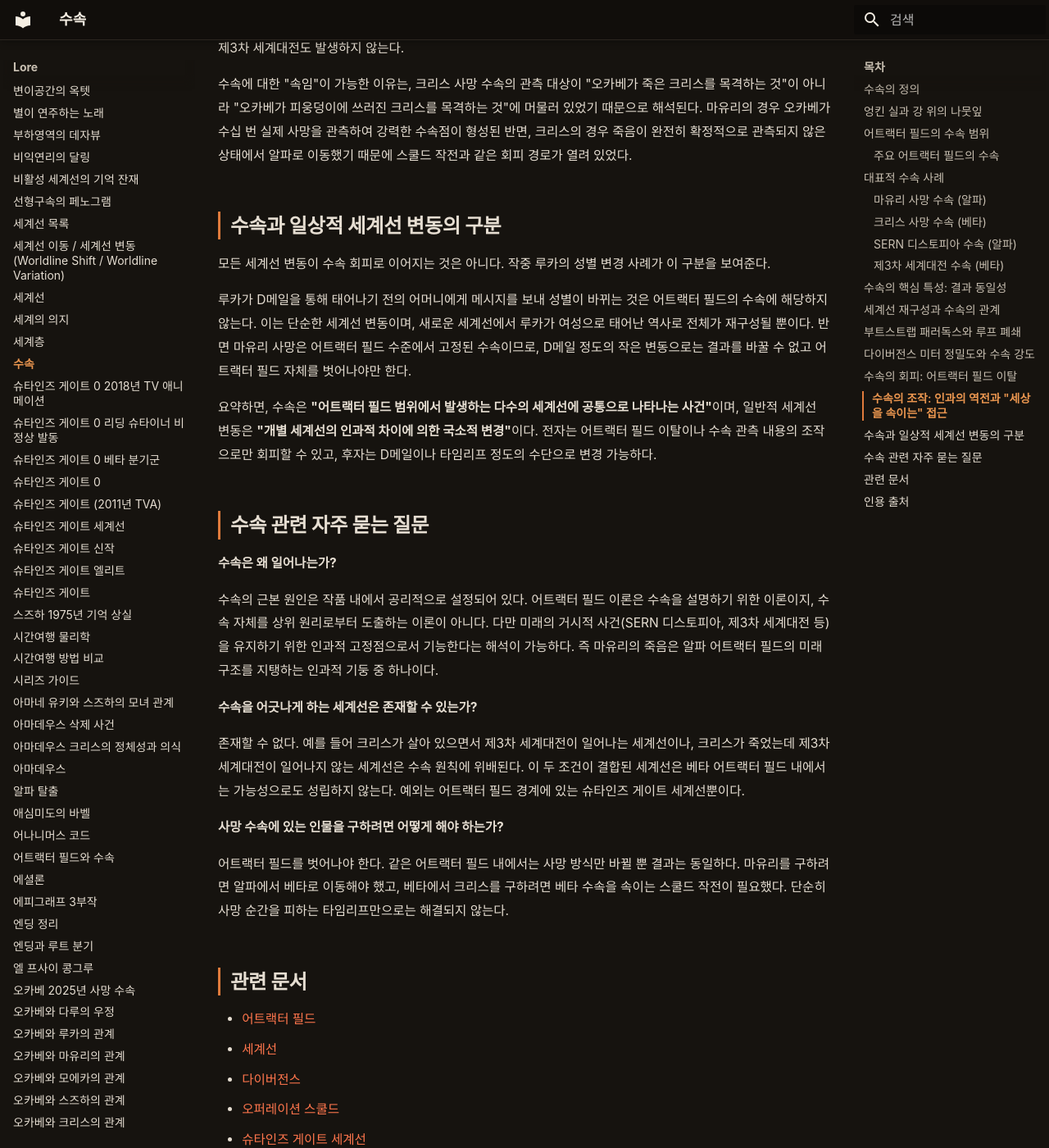
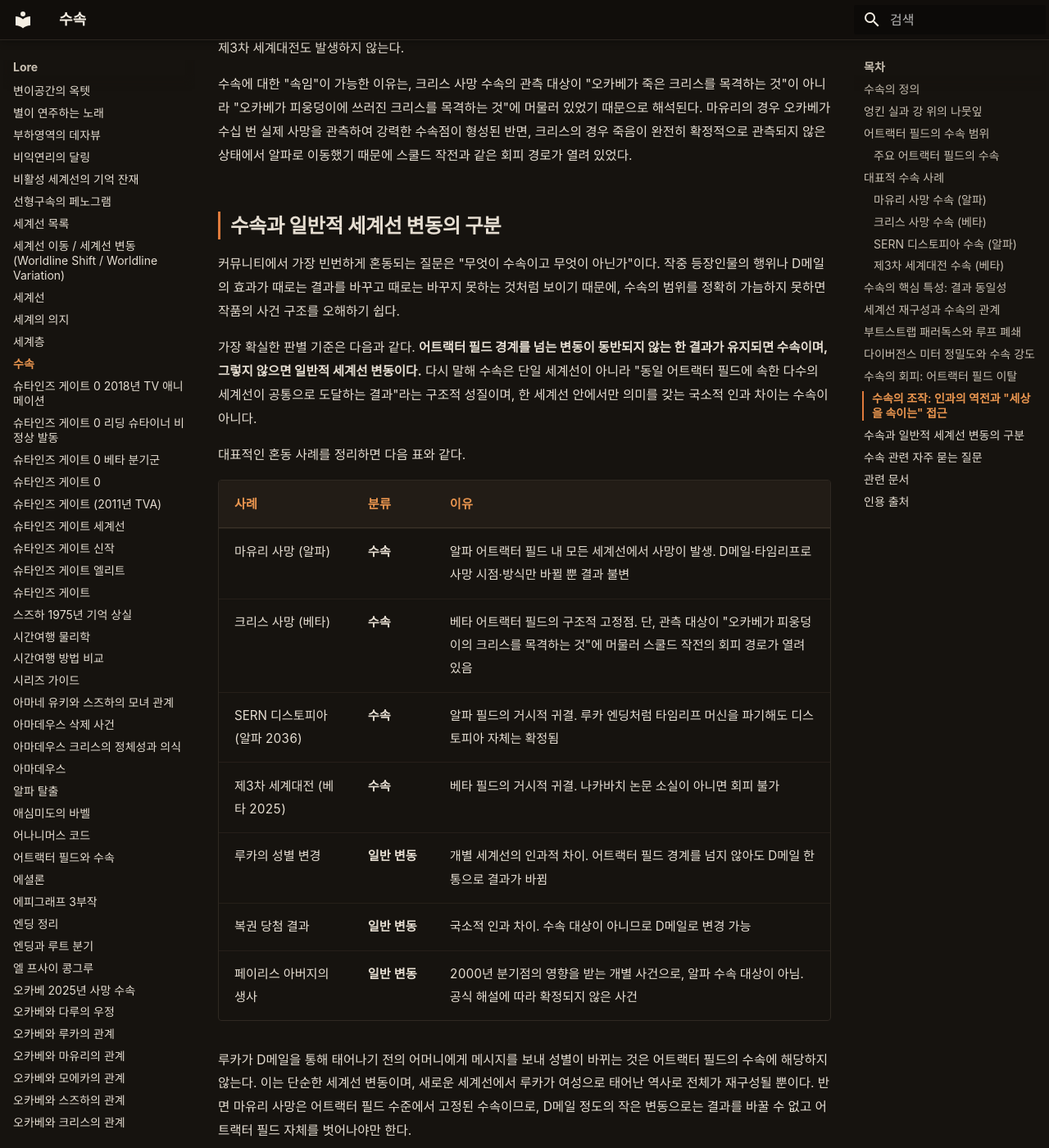
Before and after one commit to sgwiki/sgwiki.github.io, an MkDocs documentation site: the page built from wiki/lore/수속.md, in a window 1280 px wide and 1400 px high, scrolled down 6583 px. Shown: the whole window at 82% size. Built offline with MkDocs 1.6.1 and Material for MkDocs 9.7.7, drawn with Linux system fonts in a browser that asks for light colours; some web fonts are replaced; some of the changed text lies outside the part shown.

Commit message:
wiki(p6): 수속 문서 보강 — 수속 vs 일반 변동 구분 표 + 관측-수속 인과 FAQ (유저 수요 기반)
커뮤니티 최빈 질문(무엇이 수속이고 무엇이 아닌가)에 대한 판별 기준·대비표 추가,
관측-수속 인과 방향 철학 논쟁 FAQ 신설. 사실·스포일러 등급 유지.

Run: p6-306b8998 / Candidate: cand-d09226f32d

Co-Authored-By: Claude Opus 4.6 <noreply@anthropic.com>

```diff
--- a/wiki/lore/수속.md
+++ b/wiki/lore/수속.md
@@ -141,9 +141,23 @@ description: "수속(收束, convergence)은 슈타인즈 게이트 세계관에
 
 수속에 대한 "속임"이 가능한 이유는, 크리스 사망 수속의 관측 대상이 "오카베가 죽은 크리스를 목격하는 것"이 아니라 "오카베가 피웅덩이에 쓰러진 크리스를 목격하는 것"에 머물러 있었기 때문으로 해석된다. 마유리의 경우 오카베가 수십 번 실제 사망을 관측하여 강력한 수속점이 형성된 반면, 크리스의 경우 죽음이 완전히 확정적으로 관측되지 않은 상태에서 알파로 이동했기 때문에 스쿨드 작전과 같은 회피 경로가 열려 있었다.
 
-## 수속과 일상적 세계선 변동의 구분
+## 수속과 일반적 세계선 변동의 구분
 
-모든 세계선 변동이 수속 회피로 이어지는 것은 아니다. 작중 루카의 성별 변경 사례가 이 구분을 보여준다.
+커뮤니티에서 가장 빈번하게 혼동되는 질문은 "무엇이 수속이고 무엇이 아닌가"이다. 작중 등장인물의 행위나 D메일의 효과가 때로는 결과를 바꾸고 때로는 바꾸지 못하는 것처럼 보이기 때문에, 수속의 범위를 정확히 가늠하지 못하면 작품의 사건 구조를 오해하기 쉽다.
+
+가장 확실한 판별 기준은 다음과 같다. **어트랙터 필드 경계를 넘는 변동이 동반되지 않는 한 결과가 유지되면 수속이며, 그렇지 않으면 일반적 세계선 변동이다.** 다시 말해 수속은 단일 세계선이 아니라 "동일 어트랙터 필드에 속한 다수의 세계선이 공통으로 도달하는 결과"라는 구조적 성질이며, 한 세계선 안에서만 의미를 갖는 국소적 인과 차이는 수속이 아니다.
+
+대표적인 혼동 사례를 정리하면 다음 표와 같다.
+
+| 사례 | 분류 | 이유 |
+|---|---|---|
+| 마유리 사망 (알파) | **수속** | 알파 어트랙터 필드 내 모든 세계선에서 사망이 발생. D메일·타임리프로 사망 시점·방식만 바뀔 뿐 결과 불변 |
+| 크리스 사망 (베타) | **수속** | 베타 어트랙터 필드의 구조적 고정점. 단, 관측 대상이 "오카베가 피웅덩이의 크리스를 목격하는 것"에 머물러 스쿨드 작전의 회피 경로가 열려 있음 |
+| SERN 디스토피아 (알파 2036) | **수속** | 알파 필드의 거시적 귀결. 루카 엔딩처럼 타임리프 머신을 파기해도 디스토피아 자체는 확정됨 |
+| 제3차 세계대전 (베타 2025) | **수속** | 베타 필드의 거시적 귀결. 나카바치 논문 소실이 아니면 회피 불가 |
+| 루카의 성별 변경 | **일반 변동** | 개별 세계선의 인과적 차이. 어트랙터 필드 경계를 넘지 않아도 D메일 한 통으로 결과가 바뀜 |
+| 복권 당첨 결과 | **일반 변동** | 국소적 인과 차이. 수속 대상이 아니므로 D메일로 변경 가능 |
+| 페이리스 아버지의 생사 | **일반 변동** | 2000년 분기점의 영향을 받는 개별 사건으로, 알파 수속 대상이 아님. 공식 해설에 따라 확정되지 않은 사건 |
 
 루카가 D메일을 통해 태어나기 전의 어머니에게 메시지를 보내 성별이 바뀌는 것은 어트랙터 필드의 수속에 해당하지 않는다. 이는 단순한 세계선 변동이며, 새로운 세계선에서 루카가 여성으로 태어난 역사로 전체가 재구성될 뿐이다. 반면 마유리 사망은 어트랙터 필드 수준에서 고정된 수속이므로, D메일 정도의 작은 변동으로는 결과를 바꿀 수 없고 어트랙터 필드 자체를 벗어나야만 한다.
 
@@ -163,6 +177,18 @@ description: "수속(收束, convergence)은 슈타인즈 게이트 세계관에
 
 어트랙터 필드를 벗어나야 한다. 같은 어트랙터 필드 내에서는 사망 방식만 바뀔 뿐 결과는 동일하다. 마유리를 구하려면 알파에서 베타로 이동해야 했고, 베타에서 크리스를 구하려면 베타 수속을 속이는 스쿨드 작전이 필요했다. 단순히 사망 순간을 피하는 타임리프만으로는 해결되지 않는다.
 
+**관측이 수속을 만드는가?**
+
+그렇지 않다. 이 질문은 커뮤니티에서 철학적 논쟁으로 자주 등장하지만, 작품의 설정상 결론은 분명하다. 어트랙터 필드가 **구조적으로 수속을 제공**하고, 관측자(오카베)는 그 수속된 결과를 **확인하는 역할**을 할 뿐이다. 관측이 수속의 원인이 아니라는 것이 핵심이다.
+
+오해의 출발점은 보통 두 가지다. 첫째, 오카베가 크리스의 죽음을 목격한 뒤 D메일을 보내 알파로 이동했다는 사실을 "관측이 수속을 만들었다"로 읽는 경우. 둘째, 스쿨드 작전에서 "오카베를 속이는 것이 곧 세상을 속이는 것"이라는 표현을 "오카베가 관측하면 무조건 수속"으로 확대 해석하는 경우. 둘 다 어트랙터 필드 이론의 인과 방향을 뒤집은 것이다.
+
+바른 인과 구조는 이렇다. 어트랙터 필드는 어트랙터 필드 수준에서 이미 결과를 고정하며, 그 결과에 도달하는 과정에서 관측자의 행위가 하나의 경로로 편입된다. 마유리 사망 수속은 오카베가 관측하지 않았더라도 알파 필드 안에서 성립하며, 크리스 사망 수속 역시 오카베가 직접 크리스를 죽이지 않았더라도 다른 경로로 도달했을 것으로 공식적으로 해설된다.
+
+스쿨드 작전의 "세상을 속여라" 전략이 통한 이유도 같은 맥락이다. 어트랙터 필드가 수속의 원인이므로, 관측 내용만 조작해서는 수속 자체를 깨뜨릴 수 없다. 다만 크리스 사망 수속의 관측 대상이 "오카베가 피웅덩이에 쓰러진 크리스를 목격하는 것"이라는 비교적 좁은 범위에 머물러 있었기 때문에, 관측 내용을 덮어씌우면서도 수속 자체를 위반하지 않는 회피 경로가 존재했던 것이다. 즉 관측은 수속을 "강화"할 수 있지만 "만들지"는 않는다.
+
+관측자와 수속의 관계, 그리고 스쿨드 작전이 성립할 수 있었던 구조적 조건에 대한 상세 논의는 [마유리 사망 수속](마유리-사망-수속.md)의 해당 절을 참조한다.
+
 ## 관련 문서
 
 - [어트랙터 필드](어트랙터-필드와-수속.md)
@@ -172,6 +198,7 @@ description: "수속(收束, convergence)은 슈타인즈 게이트 세계관에
 - [슈타인즈 게이트 세계선](슈타인즈-게이트-세계선.md)
 - [루프 폐쇄](루프-폐쇄와-시간-역설.md)
 - [제3차 세계대전](제3차-세계대전.md)
+- [마유리 사망 수속](마유리-사망-수속.md)
 
 ## 인용 출처
 
```
